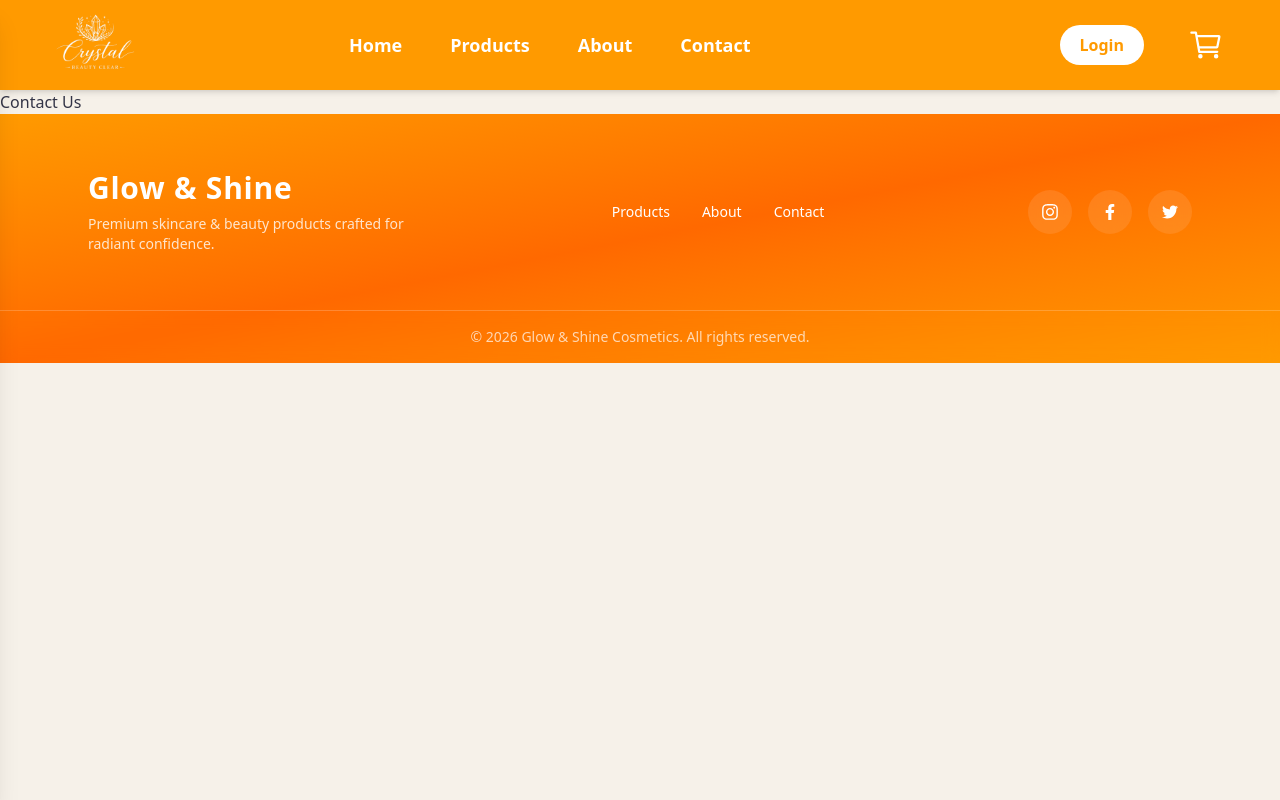
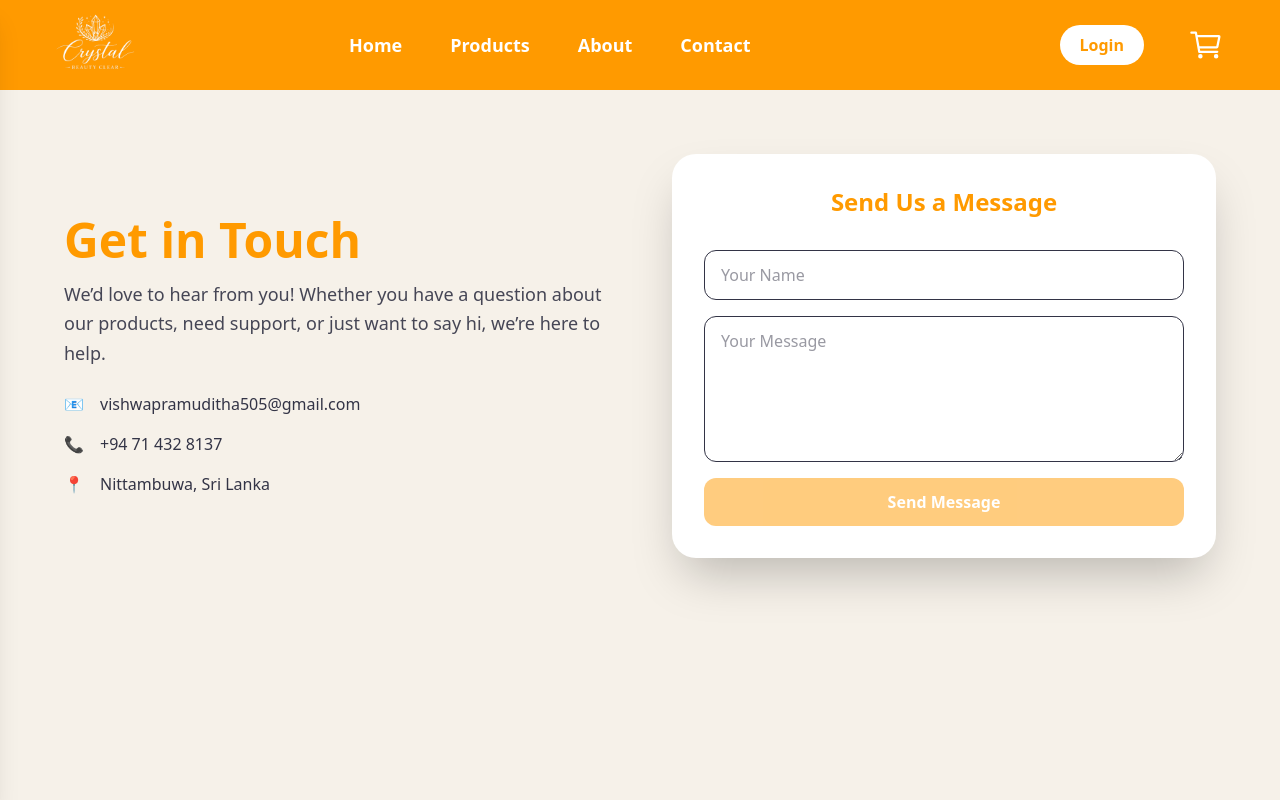
Before and after one commit to VishwaX2004/CBC-frontend, a React (Vite) app: page /contact in a window 1280 px wide. Shown: the top 800 px of the page. Built offline with nearby package versions, Linux system fonts and the light colour scheme; no server answers.

Commit message:
About US , Error page , Product Search , Contacts US fix ❤️👌

```diff
--- a/package.json
+++ b/package.json
@@ -14,6 +14,7 @@
     "@supabase/supabase-js": "^2.89.0",
     "@tailwindcss/vite": "^4.1.18",
     "axios": "^1.13.2",
+    "jwt-decode": "^4.0.0",
     "react": "^19.2.0",
     "react-dom": "^19.2.0",
     "react-hot-toast": "^2.6.0",
--- a/src/Pages/HomePage.jsx
+++ b/src/Pages/HomePage.jsx
@@ -7,6 +7,9 @@ import CheckoutPage from "./checkout";
 import { HomePageComponent } from "../components/homePageComponent";
 import Footer from "../components/footer";
 import UserSettingPage from "./userSetting";
+import { AboutUsPage } from "./aboutus";
+import { ContactUS } from "./contactus";
+import { PageNotFound } from "./pagenotfound";
 
 export default function HomePage() {
 
@@ -19,9 +22,9 @@ export default function HomePage() {
             <Routes path="/">
                 <Route path="/" element={<HomePageComponent/>} />
                 <Route path="/products" element={<ProductPage/>}/>
-                <Route path="/about" element={<h1 className="text-text">About Us</h1>} />
-                <Route path="/contact" element={<h1 className="text-text">Contact Us</h1>} />
-                <Route path="/*" element={<h1 className="text-text">Page Not Found</h1>} />
+                <Route path="/about" element={<AboutUsPage/>} />
+                <Route path="/contact" element={<ContactUS/>} />
+                <Route path="/*" element={<PageNotFound/>} />
                 <Route path="/overview/:id" element={<ProductOverView/>}/>
                 <Route path="/cart" element={<CartPage/>}/>
                 <Route path="/checkout" element={<CheckoutPage/>}/>
--- /dev/null
+++ b/src/Pages/aboutus.jsx
@@ -0,0 +1,46 @@
+
+export function AboutUsPage() {
+
+  return (
+    <div className="w-full bg-primary text-text min-h-screen">
+      {/* ================= HERO ================= */}
+      <section className="max-w-6xl mx-auto px-6 py-10 mt-10 text-center">
+        <h1 className="text-4xl md:text-5xl font-bold mb-6">
+          About <span className="text-accent">Crystal Beauty Clear</span>
+        </h1>
+        <p className="text-lg max-w-3xl mx-auto opacity-80">
+          Premium cosmetics crafted to enhance your natural beauty.
+        </p>
+      </section>
+
+      {/* ================= STORY ================= */}
+      <section className="max-w-6xl mx-auto px-6 py-16 grid md:grid-cols-2 gap-10 items-center">
+        <div className="space-y-5">
+          <h2 className="text-3xl font-semibold">Our Story</h2>
+          <p className="leading-relaxed opacity-80">
+            Glow & Shine Cosmetics was created with a simple vision — to offer
+            elegant, skin-friendly, and cruelty-free beauty products that feel
+            as good as they look.
+          </p>
+          <p className="opacity-80">
+            Every formula is carefully designed to celebrate individuality and
+            timeless beauty.
+          </p>
+        </div>
+
+        {/* Highlight Card */}
+        <div className="bg-white rounded-3xl shadow-xl p-10 text-center hover:scale-105 transition">
+          <h3 className="text-2xl font-bold text-accent mb-4">
+            Why Choose Us?
+          </h3>
+          <ul className="space-y-3 opacity-80">
+            <li>🌿 Clean & Skin-Friendly</li>
+            <li>🐰 Cruelty-Free Beauty</li>
+            <li>💎 Premium Quality</li>
+            <li>✨ Modern & Elegant Design</li>
+          </ul>
+        </div>
+      </section>
+    </div>
+  );
+}
--- /dev/null
+++ b/src/Pages/contactus.jsx
@@ -0,0 +1,146 @@
+import { useState, useEffect } from "react";
+import toast, { Toaster } from "react-hot-toast";
+import axios from "axios";
+import { jwtDecode } from "jwt-decode";
+
+export function ContactUS() {
+  const [name, setName] = useState("");
+  const [message, setMessage] = useState("");
+  const [loading, setLoading] = useState(false);
+  const [userEmail, setUserEmail] = useState("");
+
+  // ===============================
+  // Get logged-in user's info from JWT token
+  // ===============================
+  useEffect(() => {
+    const token = localStorage.getItem("token");
+    if (!token) {
+      toast.error("Please login first to send a message");
+      return;
+    }
+
+    try {
+      const decoded = jwtDecode(token); // decode JWT
+      if (decoded) {
+        if (decoded.email) setUserEmail(decoded.email);
+        if (decoded.name) setName(decoded.name); // auto-fill name
+      } else {
+        toast.error("Invalid token. Please login again.");
+      }
+    } catch (err) {
+      console.error(err);
+      toast.error("Invalid token. Please login again.");
+    }
+  }, []);
+
+  // ===============================
+  // Submit form
+  // ===============================
+  const handleSubmit = async (e) => {
+    e.preventDefault();
+
+    if (!name || !message) {
+      toast.error("Please fill all fields");
+      return;
+    }
+
+    if (!userEmail) {
+      toast.error("User not logged in");
+      return;
+    }
+
+    setLoading(true);
+
+    try {
+      const token = localStorage.getItem("token");
+
+      const res = await axios.post(import.meta.env.VITE_API_URL + "/api/contact/",
+        { name, message }, // backend uses JWT to get email
+        {
+          headers: {
+            Authorization: `Bearer ${token}`, // send JWT
+          },
+        }
+      );
+
+      toast.success(res.data.message || "Message sent successfully!");
+      setMessage(""); // clear only the message
+    } catch (err) {
+      console.error(err);
+      toast.error(err.response?.data?.message || "Failed to send message");
+    } finally {
+      setLoading(false);
+    }
+  };
+
+  return (
+    <div className="w-full min-h-screen bg-primary text-text px-6 py-16">
+      <Toaster position="top-right" />
+
+      <div className="max-w-6xl mx-auto grid md:grid-cols-2 gap-16">
+        {/* Contact Info */}
+        <div className="flex flex-col justify-center space-y-6">
+          <h1 className="text-4xl md:text-5xl font-extrabold text-accent mb-4">
+            Get in Touch
+          </h1>
+          <p className="text-text opacity-90 leading-relaxed text-lg">
+            We’d love to hear from you! Whether you have a question about our
+            products, need support, or just want to say hi, we’re here to help.
+          </p>
+
+          <div className="space-y-4">
+            <div className="flex items-center gap-4">
+              <span className="text-accent font-bold">📧</span>
+              <span className="text-text">vishwapramuditha505@gmail.com</span>
+            </div>
+            <div className="flex items-center gap-4">
+              <span className="text-accent font-bold">📞</span>
+              <span className="text-text">+94 71 432 8137</span>
+            </div>
+            <div className="flex items-center gap-4">
+              <span className="text-accent font-bold">📍</span>
+              <span className="text-text">Nittambuwa, Sri Lanka</span>
+            </div>
+          </div>
+        </div>
+
+        {/* Contact Form */}
+        <form
+          onSubmit={handleSubmit}
+          className="bg-white rounded-3xl shadow-2xl p-8 flex flex-col gap-4"
+        >
+          <h2 className="text-2xl font-bold text-accent mb-4 text-center">
+            Send Us a Message
+          </h2>
+
+          {/* Auto-filled Name */}
+          <input
+            type="text"
+            placeholder="Your Name"
+            className="w-full px-4 py-3 border rounded-xl focus:ring-2 focus:ring-accent focus:outline-none"
+            value={name}
+            onChange={(e) => setName(e.target.value)}
+          />
+
+          <textarea
+            placeholder="Your Message"
+            rows="5"
+            className="w-full px-4 py-3 border rounded-xl focus:ring-2 focus:ring-accent focus:outline-none"
+            value={message}
+            onChange={(e) => setMessage(e.target.value)}
+          />
+
+          <button
+            type="submit"
+            disabled={loading || !userEmail}
+            className={`w-full bg-accent text-white py-3 rounded-xl font-semibold hover:opacity-90 transition ${
+              !userEmail ? "opacity-50 cursor-not-allowed" : ""
+            }`}
+          >
+            {loading ? "Sending..." : "Send Message"}
+          </button>
+        </form>
+      </div>
+    </div>
+  );
+}
--- /dev/null
+++ b/src/Pages/pagenotfound.jsx
@@ -0,0 +1,29 @@
+import { Link } from "react-router-dom";
+
+export function PageNotFound() {
+  return (
+    <div className="w-full min-h-screen flex flex-col items-center justify-center bg-primary text-text px-6">
+      {/* 404 Number */}
+      <h1 className="text-[10rem] md:text-[14rem] font-extrabold text-accent mb-4 drop-shadow-lg">
+        404
+      </h1>
+
+      {/* Message */}
+      <h2 className="text-3xl md:text-5xl font-bold text-text mb-4 text-center">
+        Oops! Page Not Found
+      </h2>
+      <p className="text-lg md:text-xl text-text opacity-90 text-center max-w-xl mb-8">
+        The page you are looking for does not exist or has been moved.
+        Don’t worry, you can go back to the homepage and continue exploring.
+      </p>
+
+      {/* Go Home Button */}
+      <Link
+        to="/"
+        className="bg-accent text-white font-semibold px-8 py-4 rounded-full shadow-lg hover:shadow-2xl hover:scale-105 transition transform"
+      >
+        Go Home
+      </Link>
+    </div>
+  );
+}
--- a/src/components/footer.jsx
+++ b/src/components/footer.jsx
@@ -9,7 +9,7 @@ export default function Footer() {
                     {/* Branding */}
                     <div className="flex flex-col items-center md:items-start text-center md:text-left">
                         <h2 className="text-3xl font-extrabold tracking-wide">
-                            Glow & Shine
+                            Crystal Beauty Clear
                         </h2>
                         <p className="text-sm text-white/80 mt-2 max-w-xs">
                             Premium skincare & beauty products crafted for radiant confidence.
@@ -18,10 +18,10 @@ export default function Footer() {
 
                     {/* Links */}
                     <div className="flex gap-8 text-sm font-medium">
-                        {["Products", "About", "Contact"].map((item) => (
+                        {["products", "about", "contact"].map((item) => (
                             <a
                                 key={item}
-                                href={`#${item.toLowerCase()}`}
+                                href={`/${item}`}
                                 className="relative group"
                             >
                                 <span className="transition-colors group-hover:text-secondary">
@@ -69,7 +69,7 @@ export default function Footer() {
 
             {/* Bottom Bar */}
             <div className="text-center text-white/70 text-sm py-4 border-t border-white/20 backdrop-blur">
-                © {new Date().getFullYear()} Glow & Shine Cosmetics. All rights reserved.
+                © {new Date().getFullYear()} Crystal Beauty Clear. All rights reserved.
             </div>
         </footer>
     );
```
Also changed, not shown: src/Pages/ProductPage.jsx (+44 -16 lines), src/components/homePageComponent.jsx (+4 -4 lines), 1 other file (tests, documents, lock files or other folders).
